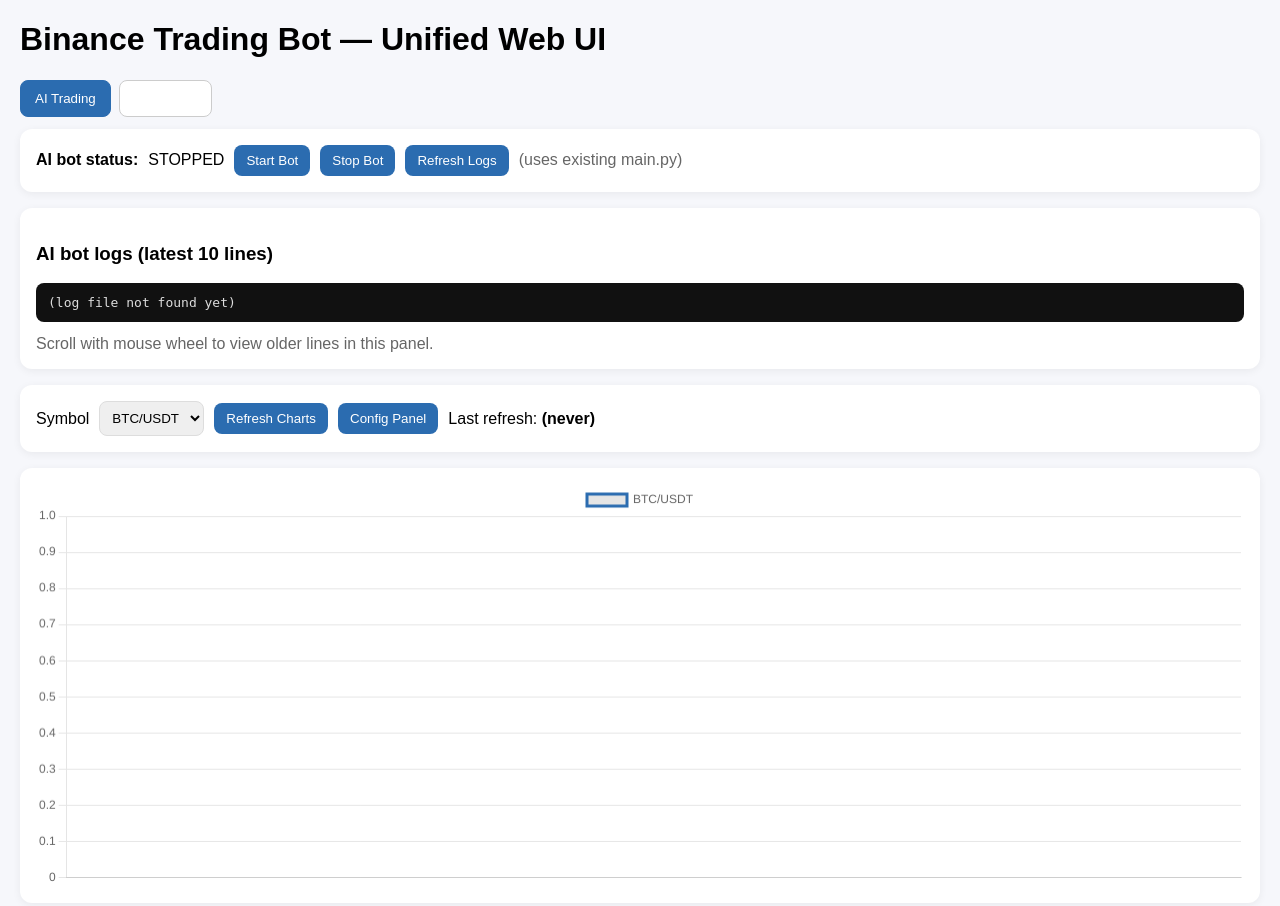
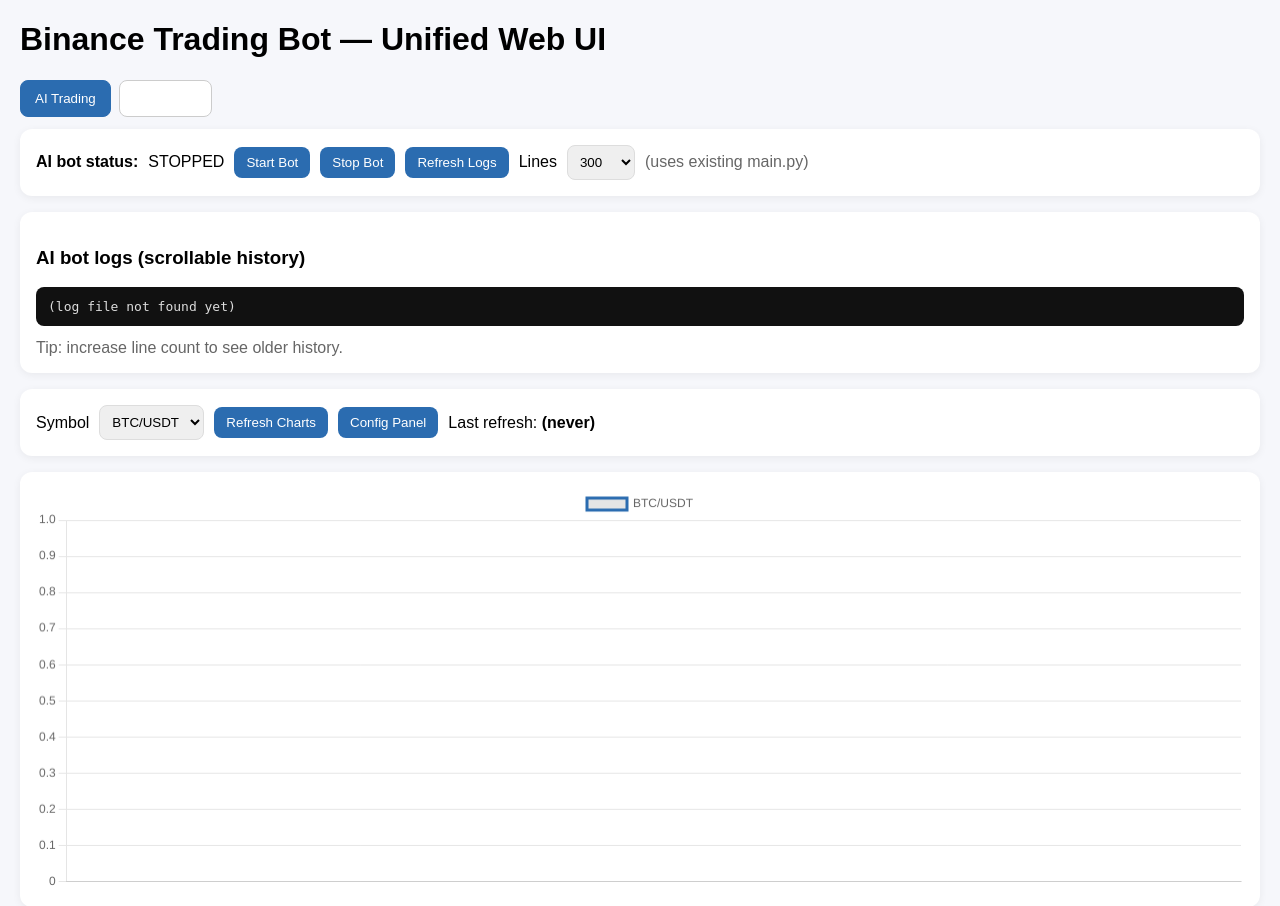
Before and after one commit to blue236/binance_trading_bot, a FastAPI app: page / in a window 1280 px wide. Shown: the top 906 px of the page. Run offline with FastAPI, Linux system fonts and the light colour scheme; data that the repository does not hold is empty.

Commit message:
Fix AI log panel to support scrollable history with selectable line count

```diff
--- a/webapp/templates/index.html
+++ b/webapp/templates/index.html
@@ -36,13 +36,21 @@
       <button id="aiStart">Start Bot</button>
       <button id="aiStop">Stop Bot</button>
       <button id="aiLogRefresh">Refresh Logs</button>
+      <label>Lines</label>
+      <select id="aiLogLines">
+        <option value="50">50</option>
+        <option value="100">100</option>
+        <option value="300" selected>300</option>
+        <option value="500">500</option>
+        <option value="1000">1000</option>
+      </select>
       <span class="muted">(uses existing main.py)</span>
     </div>
 
     <div class="card">
-      <h3>AI bot logs (latest 10 lines)</h3>
-      <pre id="aiLog" style="max-height:220px; overflow:auto;">(loading...)</pre>
-      <span class="muted">Scroll with mouse wheel to view older lines in this panel.</span>
+      <h3>AI bot logs (scrollable history)</h3>
+      <pre id="aiLog" style="max-height:320px; overflow:auto;">(loading...)</pre>
+      <span class="muted">Tip: increase line count to see older history.</span>
     </div>
 
     <div class="card row">
@@ -150,8 +158,14 @@
     if(atBottom){ el.scrollTop = el.scrollHeight; }
   }
 
-  async function refreshAiLogs(lines=10){
-    const r=await fetch(`/api/ai/logs?lines=${lines}`);
+  function getAiLogLines(){
+    const v = parseInt(document.getElementById('aiLogLines').value, 10);
+    return Number.isFinite(v) ? v : 300;
+  }
+
+  async function refreshAiLogs(lines){
+    const useLines = lines || getAiLogLines();
+    const r=await fetch(`/api/ai/logs?lines=${useLines}`);
     const j=await r.json();
     setAiLog(j.tail || '(no logs)');
   }
@@ -160,21 +174,20 @@
     const r=await fetch('/api/ai/status');
     const j=await r.json();
     document.getElementById('aiStatus').textContent=j.running?'RUNNING':'STOPPED';
-    if(j.log_tail) setAiLog(j.log_tail);
   }
 
   async function aiStart(){
     const r=await fetch('/api/ai/start',{method:'POST'});
     const j=await r.json();
     document.getElementById('aiStatus').textContent=j.running?'RUNNING':'STOPPED';
-    setAiLog(j.log_tail || '(no logs)');
+    await refreshAiLogs();
   }
 
   async function aiStop(){
     const r=await fetch('/api/ai/stop',{method:'POST'});
     const j=await r.json();
     document.getElementById('aiStatus').textContent=j.running?'RUNNING':'STOPPED';
-    setAiLog(j.log_tail || '(no logs)');
+    await refreshAiLogs();
   }
 
   async function loadConfig(){
@@ -280,7 +293,8 @@
   document.getElementById('legacyRun').onclick=runLegacyBacktester;
   document.getElementById('aiStart').onclick=aiStart;
   document.getElementById('aiStop').onclick=aiStop;
-  document.getElementById('aiLogRefresh').onclick=()=>refreshAiLogs(10);
+  document.getElementById('aiLogRefresh').onclick=()=>refreshAiLogs();
+  document.getElementById('aiLogLines').onchange=()=>refreshAiLogs();
   document.getElementById('aiCfgReload').onclick=reloadAiCfg;
   document.getElementById('aiCfgSave').onclick=saveAiCfg;
   document.getElementById('secSave').onclick=saveSecrets;
@@ -288,11 +302,12 @@
   setupSymbols();
   loadChart('{{ default_symbol }}');
   updateAiStatus();
-  refreshAiLogs(10);
+  refreshAiLogs();
 
   // Auto refresh AI status/logs every 30s.
   setInterval(() => {
     updateAiStatus();
+    refreshAiLogs();
   }, 30000);
 </script>
 </body>
```
